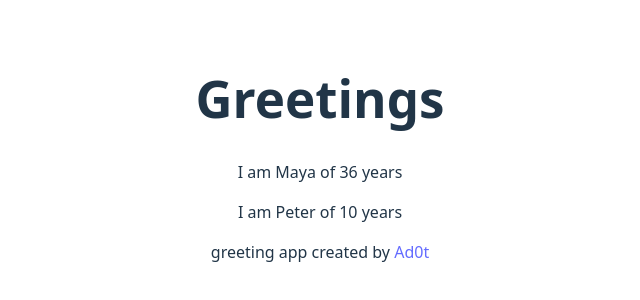
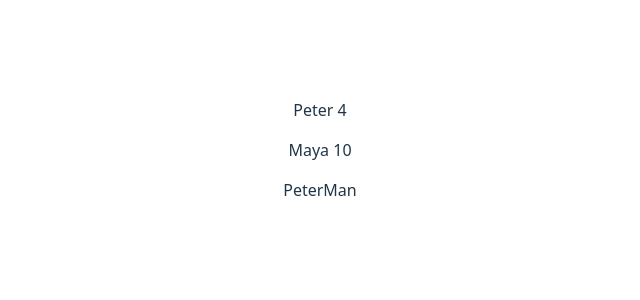
Before and after one commit to Ad0t/fullstackopen-solutions, a React (Vite) app in the folder part1/: page / in a window 1280 px wide. Shown: the part 250-550 px from the top of the page, without its empty margins (320-960 px from the left). Built offline with nearby package versions, Linux system fonts and the light colour scheme.

Commit message:
practice-a.8

```diff
--- a/part1/src/App.jsx
+++ b/part1/src/App.jsx
@@ -18,38 +18,20 @@ const Footer = () => {
   )
 }
 
-const App1 = () => {
+const App = () => {
+  const friends = [
+    { name: 'Peter', age: 4 },
+    { name: 'Maya', age: 10 },
+  ]
+  const friends2 = [ 'Peter', 'Man']
+
   return (
     <div>
-      <h1>Greetings</h1>
-      <Hello name='Maya' age={26 + 10} />
-      <footer />
+      <p>{friends[0].name} {friends[0].age}</p>
+      <p>{friends[1].name} {friends[1].age}</p>
+      <p>{friends2}</p>
     </div>
   )
 }
 
-// removing the div tag returns error. Alternative: Array of the components
-const App2 = () => {
-  return [
-    <h1>Greetings</h1>,
-    <Hello name='Maya' age={26 + 10} />,
-    <Footer />
-  ]
-}
-
-// Using Fragments <></>
-const App = () => {
-  const name = 'Peter'
-  const age = 10
-
-  return (
-    <>
-      <h1>Greetings</h1>
-      <Hello name='Maya' age={26 + 10} />
-      <Hello name={name} age={age} />
-      <Footer />
-    </>
-  )
-}
-
 export default App
```
